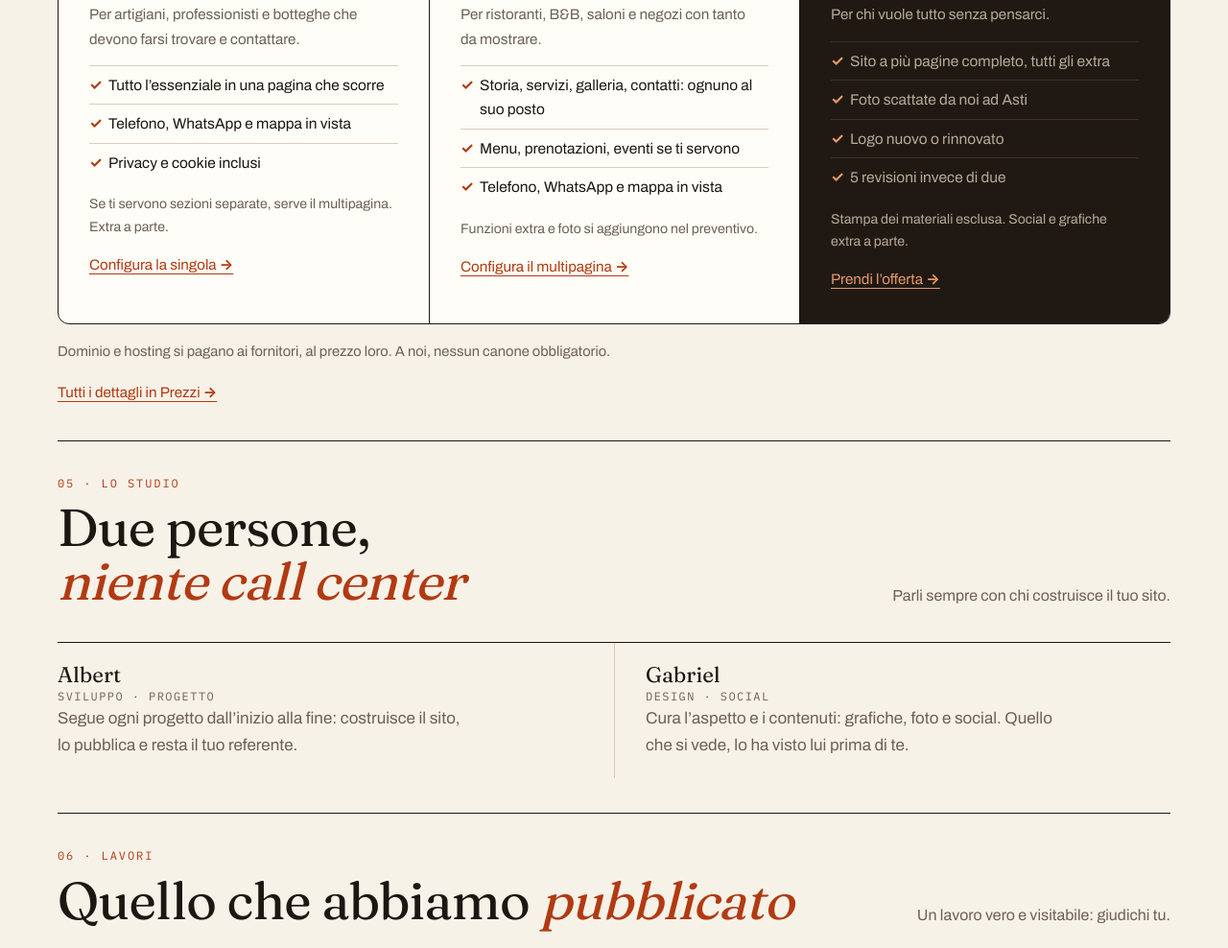
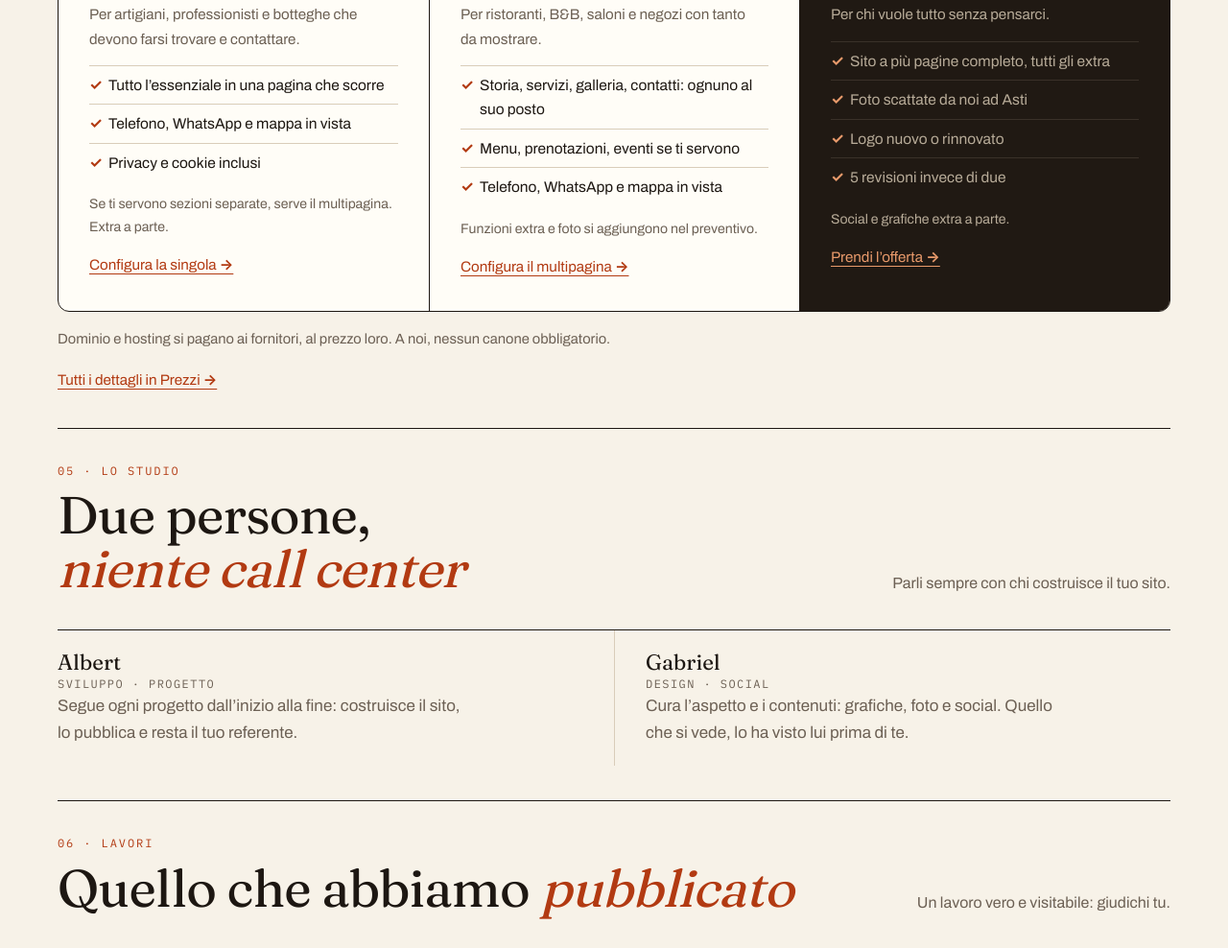
Before and after one commit to TREBLADEV72800/TreblaStudio, an Astro site: page / in a window 1280 px wide. Shown: the part 3810-4798 px from the top of the page at 96% size. Built offline with nearby package versions, Linux system fonts and the light colour scheme; Astro itself is replaced by a stand-in of ours; a web font is replaced by a local one.

Commit message:
fix(home): offerta solo social e grafiche esclusi

```diff
--- a/src/pages/index.astro
+++ b/src/pages/index.astro
@@ -203,7 +203,7 @@ const homeFaqs = FAQS.filter((f) => HOME_FAQS.includes(f.q)).sort((a, b) => HOME
             <li>Logo nuovo o rinnovato</li>
             <li>5 revisioni invece di due</li>
           </ul>
-          <p class="piano-no">Stampa dei materiali esclusa. Social e grafiche extra a parte.</p>
+          <p class="piano-no">Social e grafiche extra a parte.</p>
           <a class="link-freccia" href="/preventivo">Prendi l’offerta →</a>
         </div>
       </div>
```
